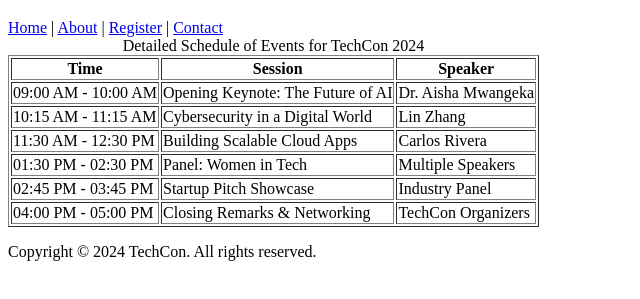
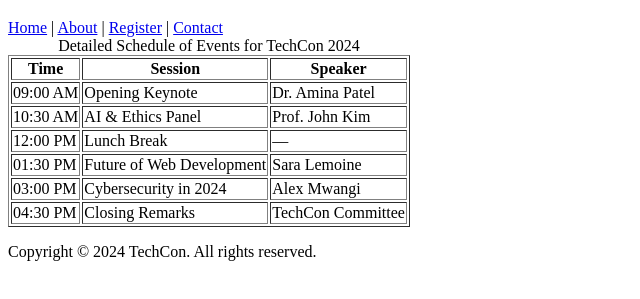
Before and after one commit to Joytuva/TechCon_HTML, a plain HTML site: page techcon_website/schedule.html in a window 1280 px wide. Shown: the part 61-360 px from the top of the page, without its empty margins (0-640 px from the left). Drawn offline with Linux system fonts and the light colour scheme.

Commit message:
Made changes to schedule.html

```diff
--- a/techcon_website/schedule.html
+++ b/techcon_website/schedule.html
@@ -28,34 +28,34 @@
       </thead>
       <tbody>
         <tr>
-          <td>09:00 AM - 10:00 AM</td>
-          <td>Opening Keynote: The Future of AI</td>
-          <td>Dr. Aisha Mwangeka</td>
+          <td>09:00 AM</td>
+          <td>Opening Keynote</td>
+          <td>Dr. Amina Patel</td>
         </tr>
         <tr>
-          <td>10:15 AM - 11:15 AM</td>
-          <td>Cybersecurity in a Digital World</td>
-          <td>Lin Zhang</td>
+          <td>10:30 AM</td>
+          <td>AI & Ethics Panel</td>
+          <td>Prof. John Kim</td>
         </tr>
         <tr>
-          <td>11:30 AM - 12:30 PM</td>
-          <td>Building Scalable Cloud Apps</td>
-          <td>Carlos Rivera</td>
+          <td>12:00 PM</td>
+          <td>Lunch Break</td>
+          <td>—</td>
         </tr>
         <tr>
-          <td>01:30 PM - 02:30 PM</td>
-          <td>Panel: Women in Tech</td>
-          <td>Multiple Speakers</td>
+          <td>01:30 PM</td>
+          <td>Future of Web Development</td>
+          <td>Sara Lemoine</td>
         </tr>
         <tr>
-          <td>02:45 PM - 03:45 PM</td>
-          <td>Startup Pitch Showcase</td>
-          <td>Industry Panel</td>
+          <td>03:00 PM</td>
+          <td>Cybersecurity in 2024</td>
+          <td>Alex Mwangi</td>
         </tr>
         <tr>
-          <td>04:00 PM - 05:00 PM</td>
-          <td>Closing Remarks & Networking</td>
-          <td>TechCon Organizers</td>
+          <td>04:30 PM</td>
+          <td>Closing Remarks</td>
+          <td>TechCon Committee</td>
         </tr>
       </tbody>
     </table>
```
